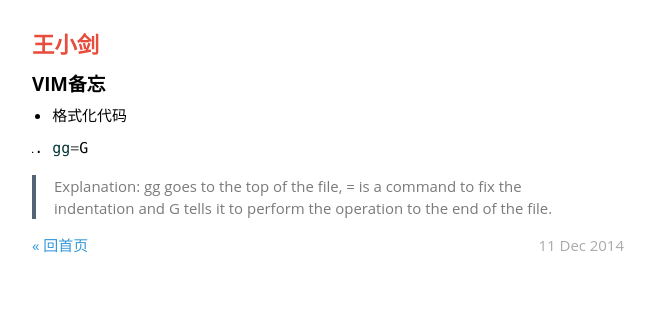
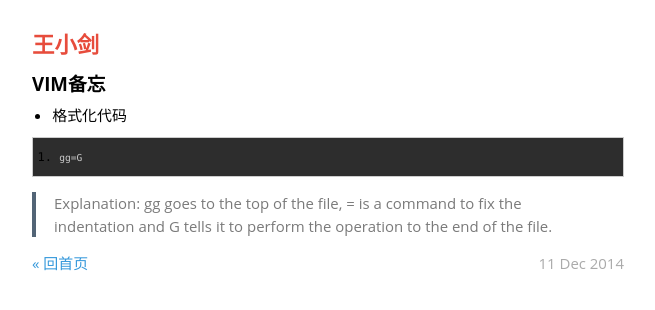
Before and after one commit to hiwjd/hiwjd.github.io, a Jekyll site: the page built from _posts/2014-12-11-vim-log.markdown, in a window 1280 px wide. Shown: the top 310 px of the page, without its empty margins (312-967 px from the left). Built offline with Jekyll 4.4.1, drawn with Linux system fonts in a browser that asks for light colours; nearby versions of some CDN libraries; some web fonts are replaced; Markdown is read by kramdown in place of the engine named in the settings; comment, search, counter and statistics services are not loaded.

Commit message:
Update default.html

```diff
--- a/_layouts/default.html
+++ b/_layouts/default.html
@@ -5,9 +5,7 @@
       <meta name="description" content="王小剑的blog">
       <meta name="author" content="王小剑">
       <meta name="viewport" content="width=device-width">
-      <link rel="stylesheet" href="/css/syntax.css">
-      <link rel="stylesheet" href="/css/main.css">
-      <link rel="stylesheet" href="/css/normalize.css">
+      <link rel="stylesheet" href="/css/all.css">
       <link rel="shortcut icon" href="/favicon.ico" type="image/x-icon">
       <link rel="icon" href="/favicon.ico" type="image/x-icon">
       <link rel="alternate" type="application/atom+xml" href="/atom.xml">
```
